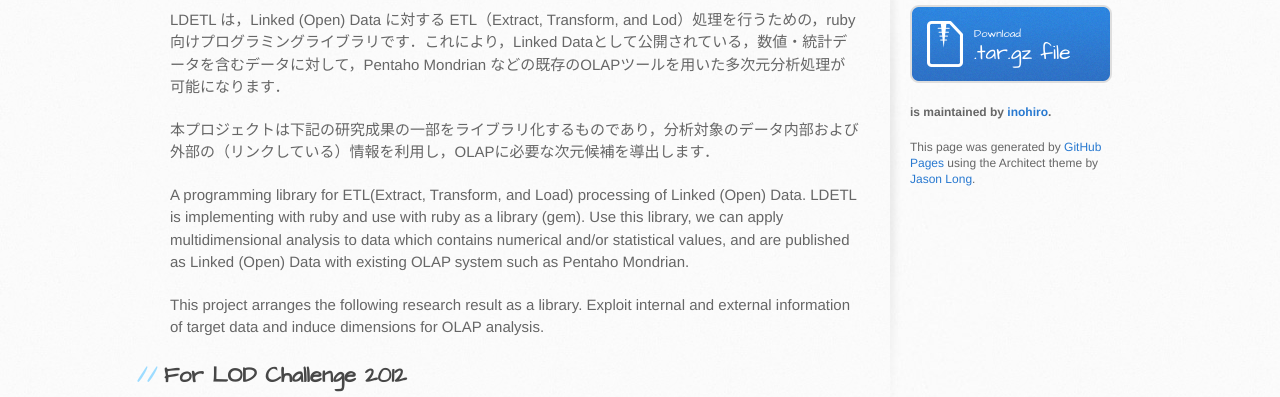
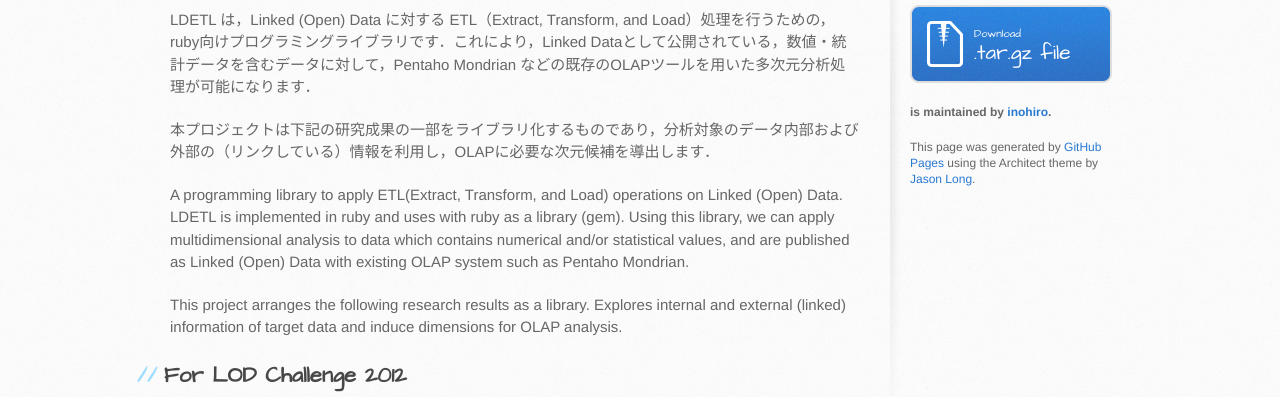
Before and after one commit to inohiro/ldetl, a plain HTML site: page index.html in a window 1280 px wide. Shown: the part 395-792 px from the top of the page. Drawn offline with Linux system fonts and the light colour scheme.

```diff
--- a/index.html
+++ b/index.html
@@ -32,13 +32,13 @@
 
 <h2>概要, Description</h2>
 
-<p>LDETL は，Linked (Open) Data に対する ETL（Extract, Transform, and Lod）処理を行うための，ruby向けプログラミングライブラリです．これにより，Linked Dataとして公開されている，数値・統計データを含むデータに対して，Pentaho Mondrian などの既存のOLAPツールを用いた多次元分析処理が可能になります．</p>
+<p>LDETL は，Linked (Open) Data に対する ETL（Extract, Transform, and Load）処理を行うための，ruby向けプログラミングライブラリです．これにより，Linked Dataとして公開されている，数値・統計データを含むデータに対して，Pentaho Mondrian などの既存のOLAPツールを用いた多次元分析処理が可能になります．</p>
 
 <p>本プロジェクトは下記の研究成果の一部をライブラリ化するものであり，分析対象のデータ内部および外部の（リンクしている）情報を利用し，OLAPに必要な次元候補を導出します．</p>
 
-<p>A programming library for ETL(Extract, Transform, and Load) processing of Linked (Open) Data. LDETL is implementing with ruby and use with ruby as a library (gem). Use this library, we can apply multidimensional analysis to data which contains numerical and/or statistical values, and are published as Linked (Open) Data with existing OLAP system such as Pentaho Mondrian.</p>
+<p>A programming library to apply ETL(Extract, Transform, and Load) operations on Linked (Open) Data. LDETL is implemented in ruby and uses with ruby as a library (gem). Using this library, we can apply multidimensional analysis to data which contains numerical and/or statistical values, and are published as Linked (Open) Data with existing OLAP system such as Pentaho Mondrian.</p>
 
-<p>This project arranges the following research result as a library. Exploit internal and external information of target data and induce dimensions for OLAP analysis.</p>
+<p>This project arranges the following research results as a library. Explores internal and external (linked) information of target data and induce dimensions for OLAP analysis.</p>
 
 <h2>For LOD Challenge 2012</h2>
 
```
Also changed, not shown: params.json (+1 -1 lines).
